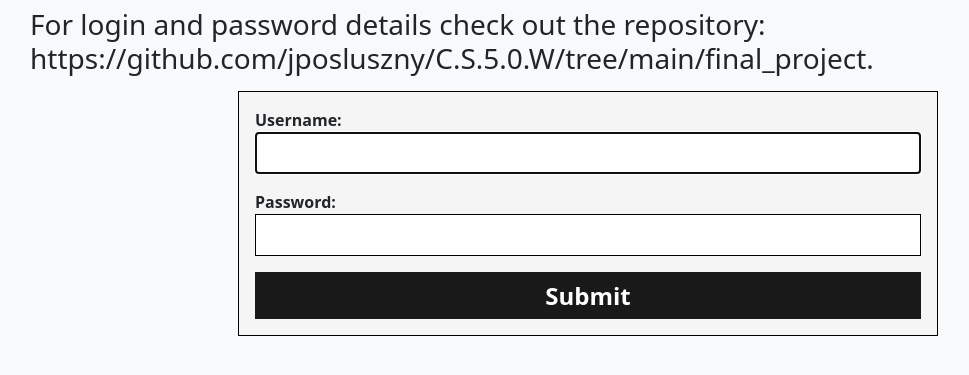
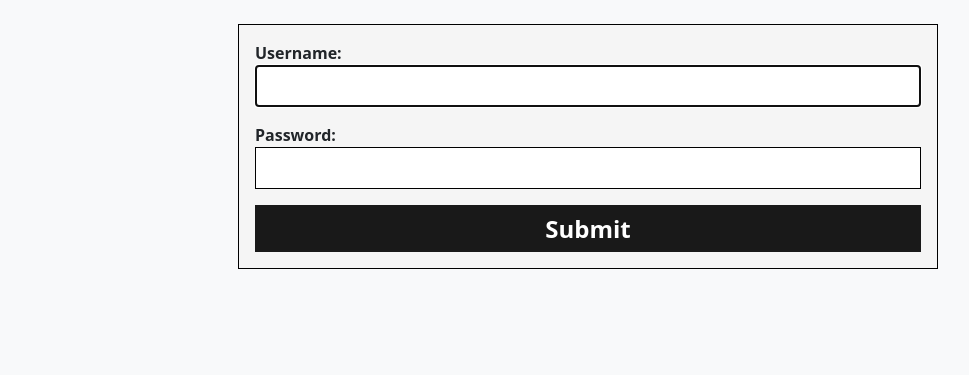
Before and after one commit to jposluszny/C.S.5.0.W, a Django app: page /users/login/ in a window 1280 px wide. Shown: the part 56-431 px from the top of the page, without its empty margins (52-1021 px from the left). Run offline with Django 3.2, Linux system fonts and the light colour scheme.

Commit message:
The link to the login credentials was removed on the login page for the final_project

```diff
--- a/final_project/users/templates/users/login.html
+++ b/final_project/users/templates/users/login.html
@@ -24,7 +24,6 @@
   <!-- Display login form -->
   <div class="row">
     <div class="col">
-      <h3> For login and password details check out the repository: https://github.com/jposluszny/C.S.5.0.W/tree/main/final_project. </h3>
       <div class="formContainer">
         <form class="form" method="POST">
           {% csrf_token %}
```
